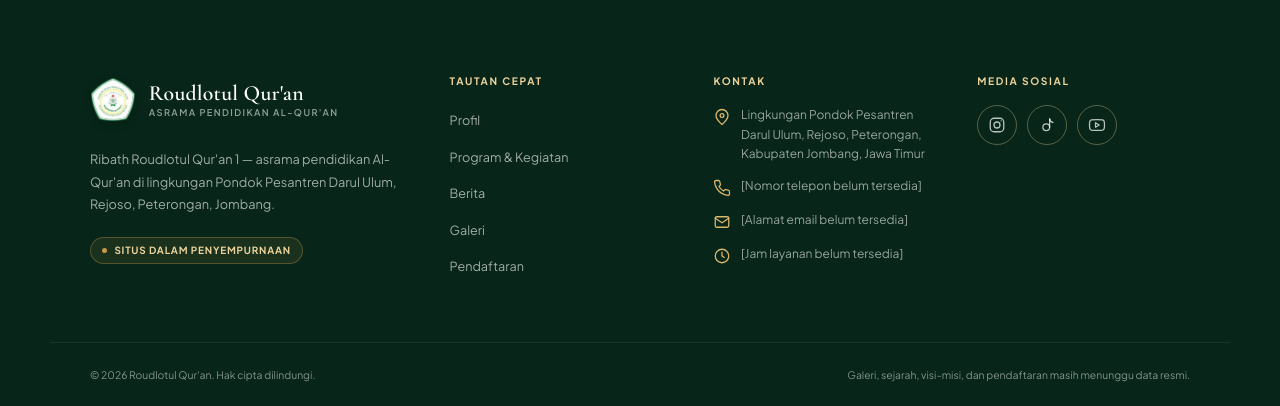
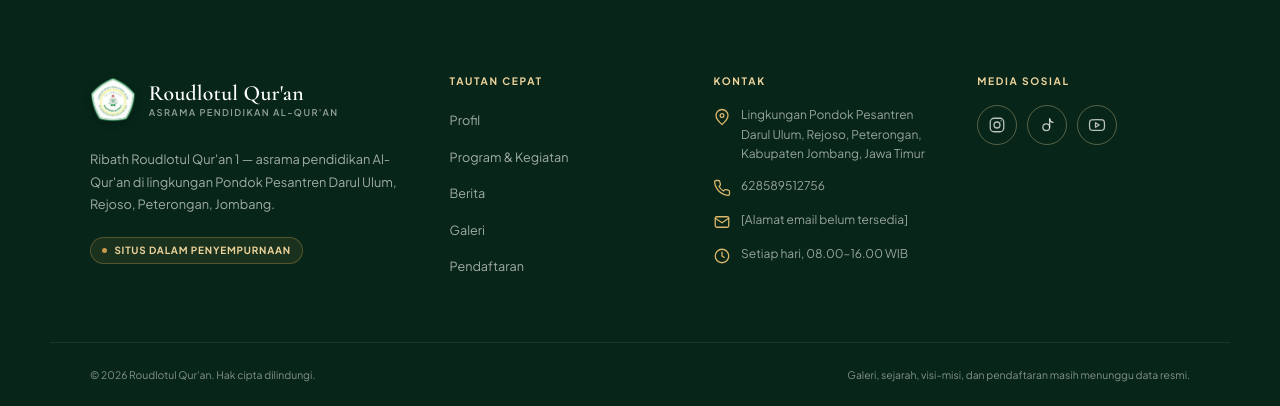
Before and after one commit to Iantzzz/Roudlotul-Qur-an, a Laravel app: page /galeri in a window 1280 px wide. Shown: the part 951-1357 px from the top of the page. Run offline with Laravel 12, Linux system fonts and the light colour scheme; data that the repository does not hold is empty; some libraries are stand-ins or nearby versions.

Commit message:
feat(footer): tambah nomor telepon dan jam layanan harian

```diff
--- a/config/site.php
+++ b/config/site.php
@@ -16,10 +16,10 @@ return [
 
     'contact' => [
         'address' => 'Lingkungan Pondok Pesantren Darul Ulum, Rejoso, Peterongan, Kabupaten Jombang, Jawa Timur',
-        'phone' => '[Nomor telepon belum tersedia]',
+        'phone' => '628589512756',
         'whatsapp' => '[Nomor WhatsApp belum tersedia]',
         'email' => '[Alamat email belum tersedia]',
-        'hours' => '[Jam layanan belum tersedia]',
+        'hours' => 'Setiap hari, 08.00–16.00 WIB',
     ],
 
     'socials' => [
--- a/resources/views/partials/footer.blade.php
+++ b/resources/views/partials/footer.blade.php
@@ -40,7 +40,13 @@
                 </li>
                 <li>
                     <x-site-icon name="phone" :size="18" />
-                    <span>{{ config('site.contact.phone') }}</span>
+                    @if (str_starts_with((string) config('site.contact.phone'), '['))
+                        <span>{{ config('site.contact.phone') }}</span>
+                    @else
+                        <a href="tel:{{ preg_replace('/[^0-9+]/', '', (string) config('site.contact.phone')) }}">
+                            {{ config('site.contact.phone') }}
+                        </a>
+                    @endif
                 </li>
                 <li>
                     <x-site-icon name="mail" :size="18" />
```
